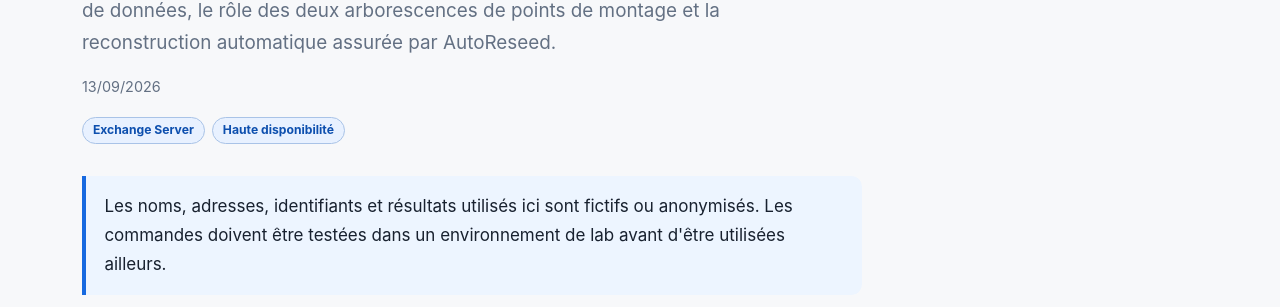
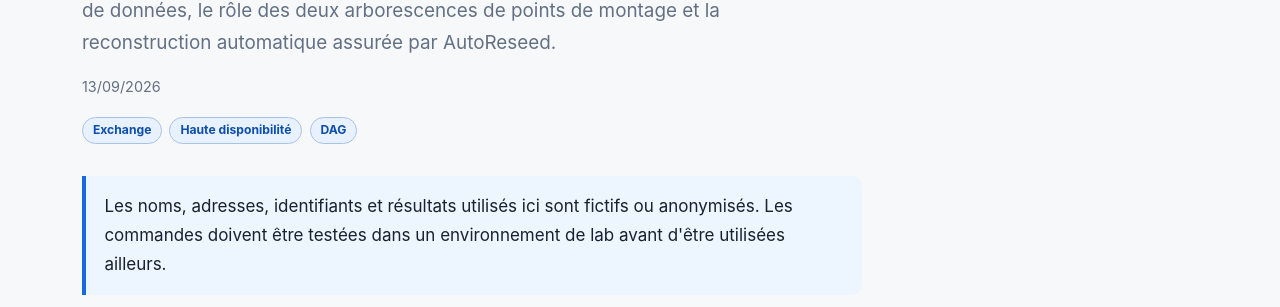
Before and after one commit to Coubiac/coubiac.github.io, a Jekyll site: the page built from _posts/2026-09-13-comprendre-jbod-points-montage-autoreseed-exchange-server.md, in a window 1280 px wide and 900 px high, scrolled down 376 px. Shown: the part 138-445 px from the top of the window. Built offline with Jekyll 4.4.1, drawn with Linux system fonts in a browser that asks for light colours.

Commit message:
content: harmoniser métadonnées et type de 2026-09-13-comprendre-jbod-points-montage-autoreseed-exchange-server

```diff
--- a/_posts/2026-09-13-comprendre-jbod-points-montage-autoreseed-exchange-server.md
+++ b/_posts/2026-09-13-comprendre-jbod-points-montage-autoreseed-exchange-server.md
@@ -1,10 +1,12 @@
 ---
 layout: post
+article_type: comprendre
 title: "Exchange Server : comprendre le JBOD, les points de montage et AutoReseed"
 description: "Comprendre pourquoi Exchange peut utiliser des disques sans RAID pour les bases de données, le rôle des deux arborescences de points de montage et la reconstruction automatique assurée par AutoReseed."
 tags:
-  - Exchange Server
+  - Exchange
   - Haute disponibilité
+  - DAG
 ---
 
 Quand on vient de l'administration système classique, installer une base Exchange et ses journaux de transactions sur un disque sans RAID paraît assez risqué.
```
